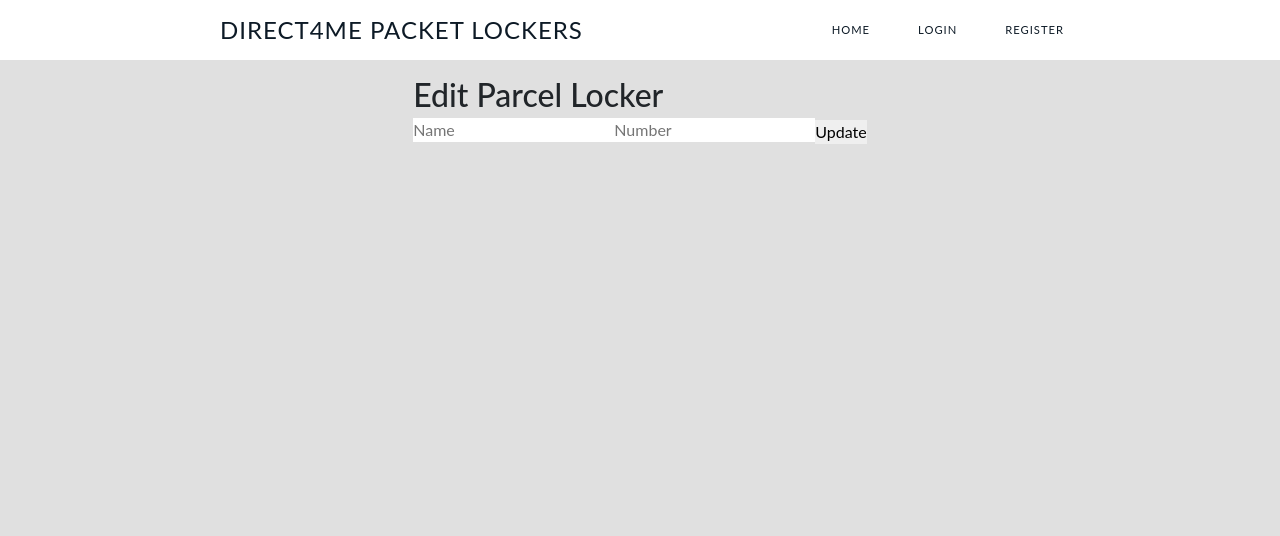
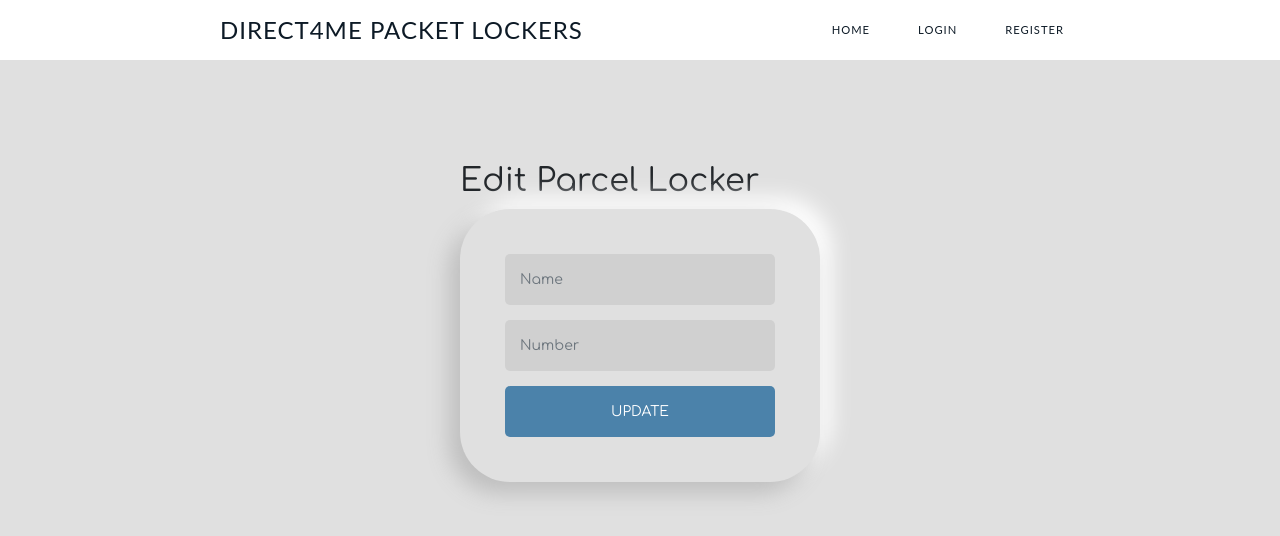
Before and after one commit to zigadjurovic/RAI, a React (Create React App) app in the folder frontend/: page /parcel-lockers/1/edit in a window 1280 px wide. Shown: the top 536 px of the page. Built offline with nearby package versions, Linux system fonts and the light colour scheme; no server answers.

Commit message:
FE - Modified to the likings of add css

```diff
--- a/frontend/src/components/EditParcelLocker.js
+++ b/frontend/src/components/EditParcelLocker.js
@@ -1,9 +1,10 @@
 import React, { useState, useEffect } from 'react';
-import { useParams } from 'react-router-dom';
-import { Container, Box, Heading, Text, Button, Input } from '@chakra-ui/react';
+import { useParams, useNavigate } from 'react-router-dom';
+import './styles/AddParcelLocker.css'; // Import the same CSS file
 
 function EditParcelLocker() {
   const { id } = useParams();
+  const navigate = useNavigate();
   const [name, setName] = useState('');
   const [numberParcelLocker, setNumberParcelLocker] = useState('');
 
@@ -32,7 +33,7 @@ function EditParcelLocker() {
         credentials: 'include',
       });
       if (response.ok) {
-        alert('Parcel Locker updated!');
+        navigate('/');
       } else {
         console.error('Failed to update parcel locker');
       }
@@ -42,26 +43,30 @@ function EditParcelLocker() {
   };
 
   return (
-    <Container maxW="md" centerContent mt={10}>
-      <Box p={6} borderWidth={1} borderRadius="md" shadow="md">
-        <Heading mb={4}>Edit Parcel Locker</Heading>
-        <Input
-          mb={3}
+    <div className="form-container">
+      <div className="form-heading">
+        <h2>Edit Parcel Locker</h2>
+      </div>
+      <div className="form-group">
+        <input
+          type="text"
+          className="form-control"
           placeholder="Name"
           value={name}
           onChange={event => setName(event.target.value)}
         />
-        <Input
-          mb={6}
+        <input
+          type="text"
+          className="form-control"
           placeholder="Number"
           value={numberParcelLocker}
           onChange={event => setNumberParcelLocker(event.target.value)}
         />
-        <Button colorScheme="blue" onClick={handleUpdate}>
+        <button onClick={handleUpdate} className="form-control">
           Update
-        </Button>
-      </Box>
-    </Container>
+        </button>
+      </div>
+    </div>
   );
 }
 
```
